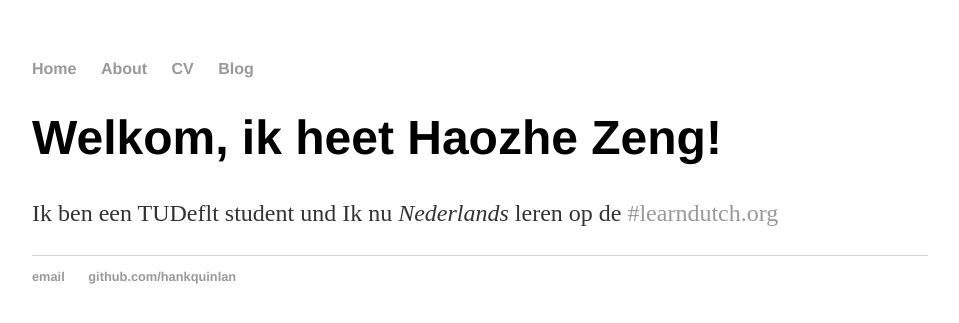
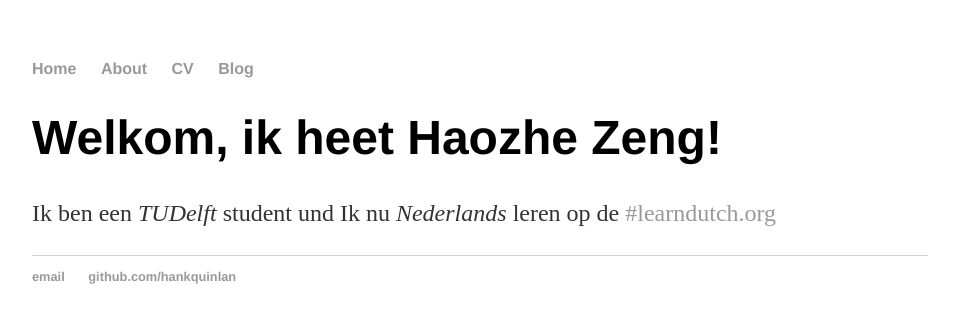
Before and after one commit to zhz0309/zhz0309.github.io-old-, a Jekyll site: the page built from index.html, in a window 1280 px wide. Shown: the top 323 px of the page, without its empty margins (160-1119 px from the left). Built offline with Jekyll 4.4.1, drawn with Linux system fonts in a browser that asks for light colours.

Commit message:
Update index.html

```diff
--- a/index.html
+++ b/index.html
@@ -1,30 +1,8 @@
-<!DOCTYPE html>
-<html>
-	<head>
-		<title>ZHZ's Plain Place</title>
-		<!-- link to main stylesheet -->
-		<link rel="stylesheet" type="text/css" href="/css/main.css">
-	</head>
-	<body>
-		<nav>
-    		<ul>
-        		<li><a href="/">Home</a></li>
-	        	<li><a href="/about">About</a></li>
-        		<li><a href="/cv">CV</a></li>
-        		<li><a href="/blog">Blog</a></li>
-    		</ul>
-		</nav>
-		<div class="container">
-    		<div class="blurb">
-        		<h1>Welkom, ik heet Haozhe Zeng!</h1>
-				<p>Ik ben een TUDeflt student und Ik nu <em>Nederlands</em> leren op de <a href="https://www.learndutch.org/online-dutch-course/">#learndutch.org</a></p>
-    		</div><!-- /.blurb -->
-		</div><!-- /.container -->
-		<footer>
-    		<ul>
-        		<li><a href="mailto:hankquinlanhub@gmail.com">email</a></li>
-        		<li><a href="https://github.com/hankquinlan">github.com/hankquinlan</a></li>
-			</ul>
-		</footer>
-	</body>
-</html>
+---
+layout: default
+title: ZHZ's space!
+---
+<div class="blurb">
+        <h1>Welkom, ik heet Haozhe Zeng!</h1>
+	<p>Ik ben een <em>TUDelft</em> student und Ik nu <em>Nederlands</em> leren op de <a href="https://www.learndutch.org/online-dutch-course/">#learndutch.org</a></p>
+</div><!-- /.blurb -->
```
